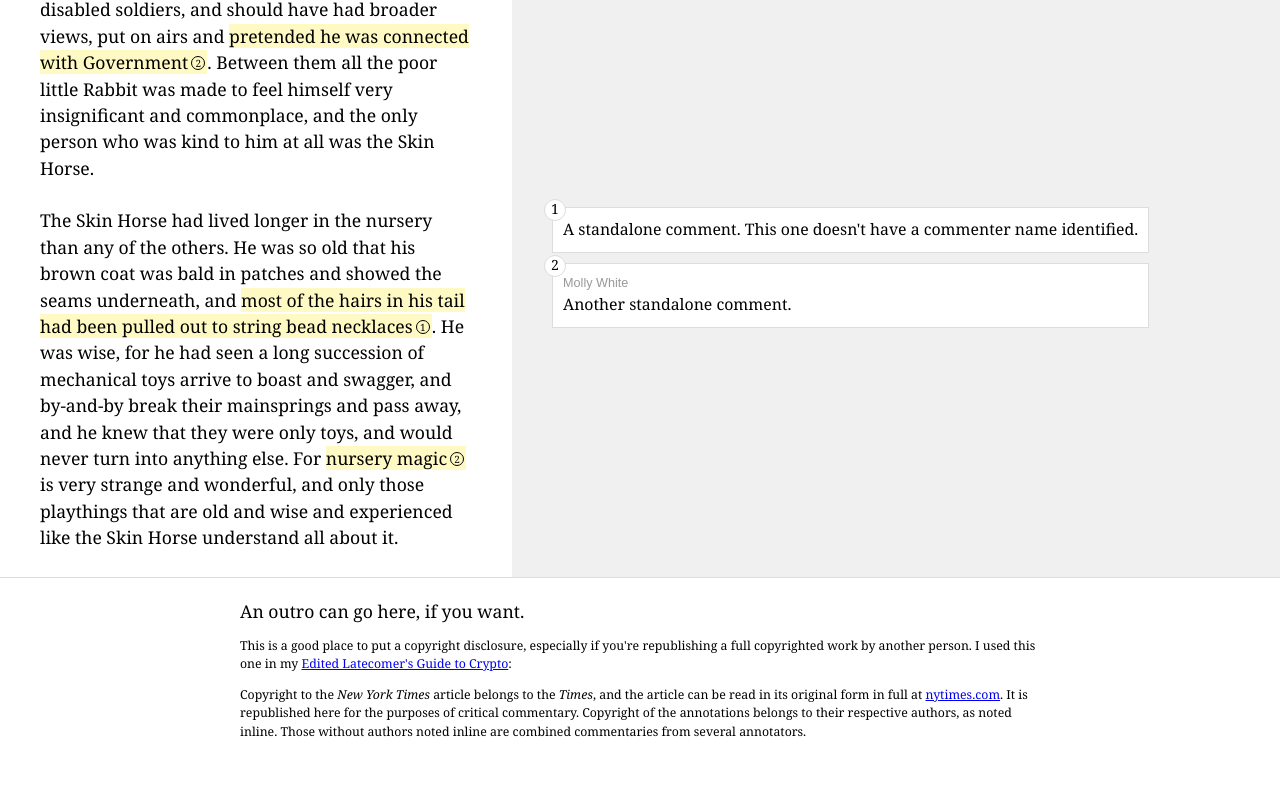
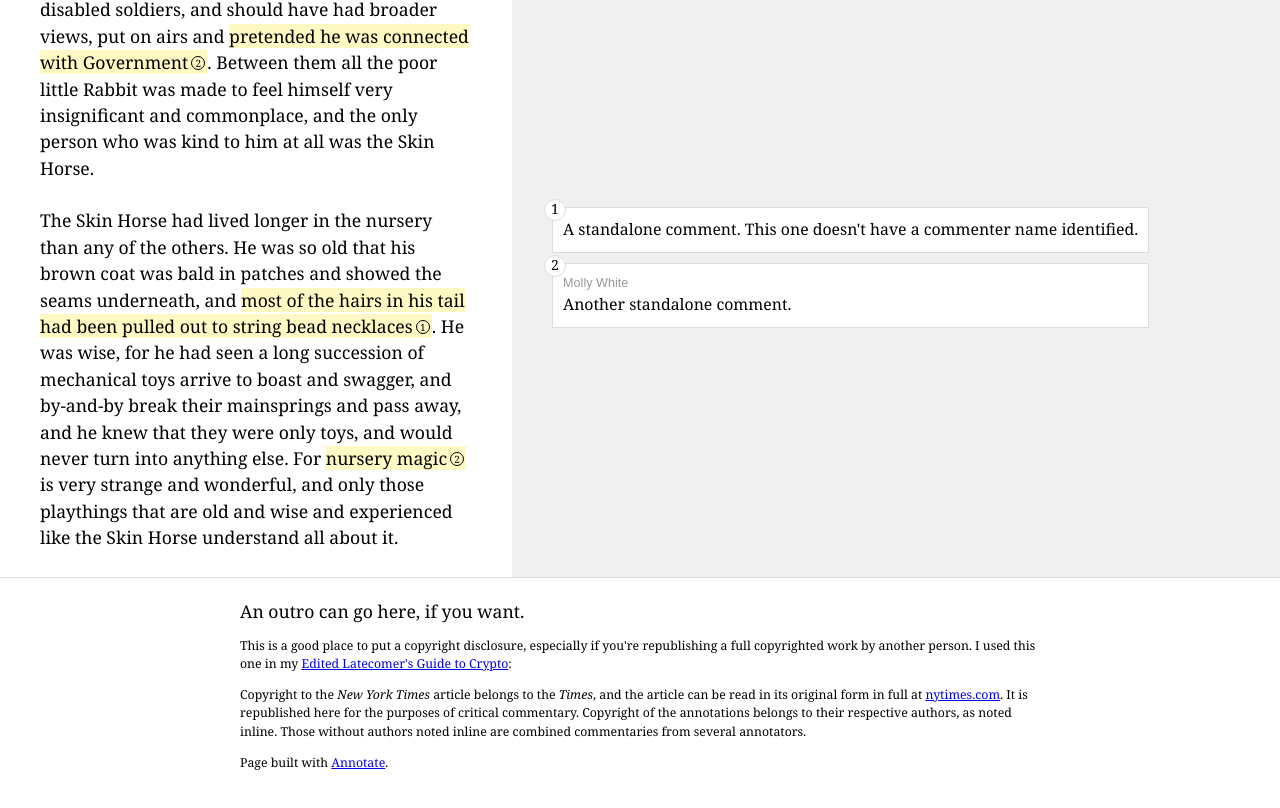
Before and after one commit to molly/annotate, a plain HTML site: page index.html in a window 1280 px wide. Shown: the part 1271-2079 px from the top of the page. Drawn offline with Linux system fonts and the light colour scheme.

Commit message:
+ footer

```diff
--- a/index.html
+++ b/index.html
@@ -128,6 +128,9 @@
         <p>This is a good place to put a copyright disclosure, especially if you're republishing a full copyrighted work by another person. I used this one in my <a href="https://www.mollywhite.net/annotations/latecomers-guide-to-crypto">Edited Latecomer's Guide to Crypto</a>:</p>
         <p>Copyright to the <i>New York Times</i> article belongs to the <i>Times</i>, and the article can be read in its original form in full at <a href="https://www.nytimes.com/interactive/2022/03/18/technology/cryptocurrency-crypto-guide.html">nytimes.com</a>. It is republished here for the purposes of critical commentary. Copyright of the annotations belongs to their respective authors, as noted inline. Those without authors noted inline are combined commentaries from several annotators.</p>
       </div>
+      <div class="fine-print">
+        <p>Page built with <a href="https://github.com/molly/annotate" target="_blank">Annotate</a>.</p>
+      </div>
     </div>
     <script src="./annotate.js"></script>
   </body>
```
